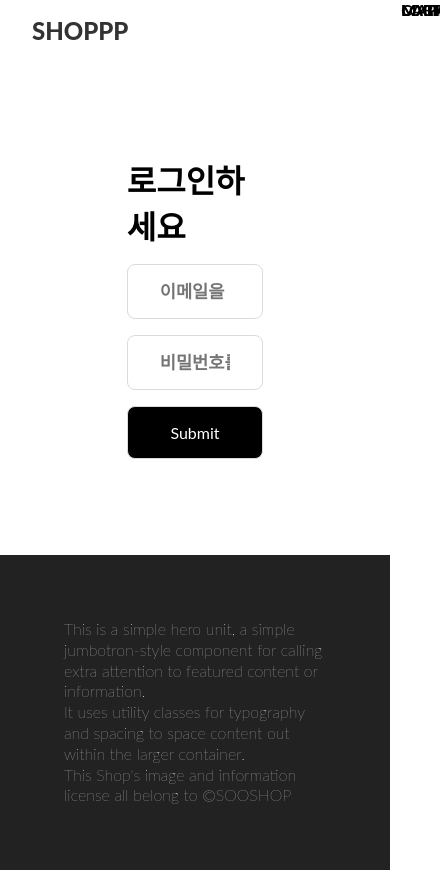
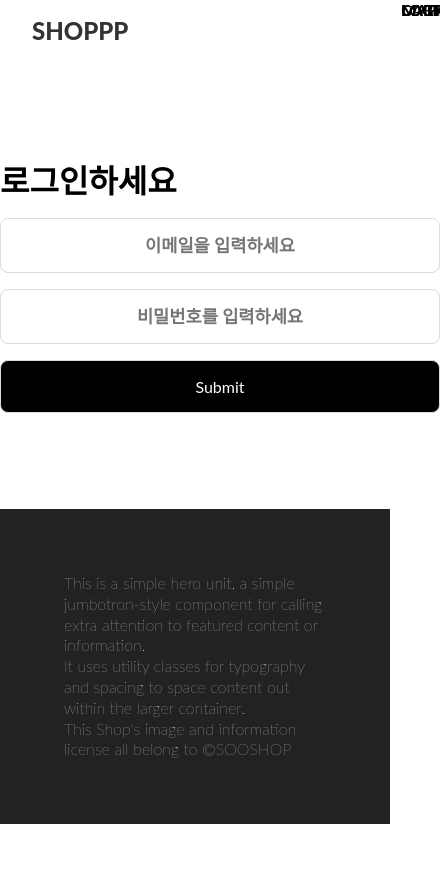
Before and after one commit to Lee-ji-soo/shoppingmall_REACT, a React app in the folder shop/: page /login in a window 390 px wide. Shown: the whole page, 440 px wide, since content can reach past the window. After the commit the page ends 844 px from the top, so only its background shows below. Built offline with nearby package versions, Linux system fonts and the light colour scheme; the HTML template or start-up script is replaced by a standard one.

Commit message:
[Login.js] SCSS responsive 수정

```diff
--- a/shop/src/routers/Header.js
+++ b/shop/src/routers/Header.js
@@ -13,6 +13,12 @@ const Header = () => {
             : null;
     }
 
+    const handleAccess = () => {
+        logged
+            ? null
+            : alert('로그인이 필요합니다.')
+    }
+
     return (
         <section id='header'>
             <div id='navigation'>
@@ -24,10 +30,10 @@ const Header = () => {
                     <li>
                         <Link to='/main'>MAIN</Link>
                     </li>
-                    <li>
+                    <li onClick={handleAccess}>
                         <Link to='/cart'>CART</Link>
                     </li>
-                    <li>
+                    <li onClick={handleAccess}>
                         <Link to='/mypage'>MYPAGE</Link>
                     </li>
                 </ul>
--- a/shop/src/styled/style.js
+++ b/shop/src/styled/style.js
@@ -9,6 +9,7 @@ const MainStyle = styled.section`
 `
 const LoginStyle = styled.section`
     width:35%;
+    min-width:440px;
     margin:6rem auto;
         #modal_title{
         font-size:2rem;
@@ -49,6 +50,11 @@ const LoginStyle = styled.section`
                     }
                 }
          }
+
+ @media (max-width:758px){
+    width:85%;
+ }
+
 `
 
 const Warning = styled.p`
```
